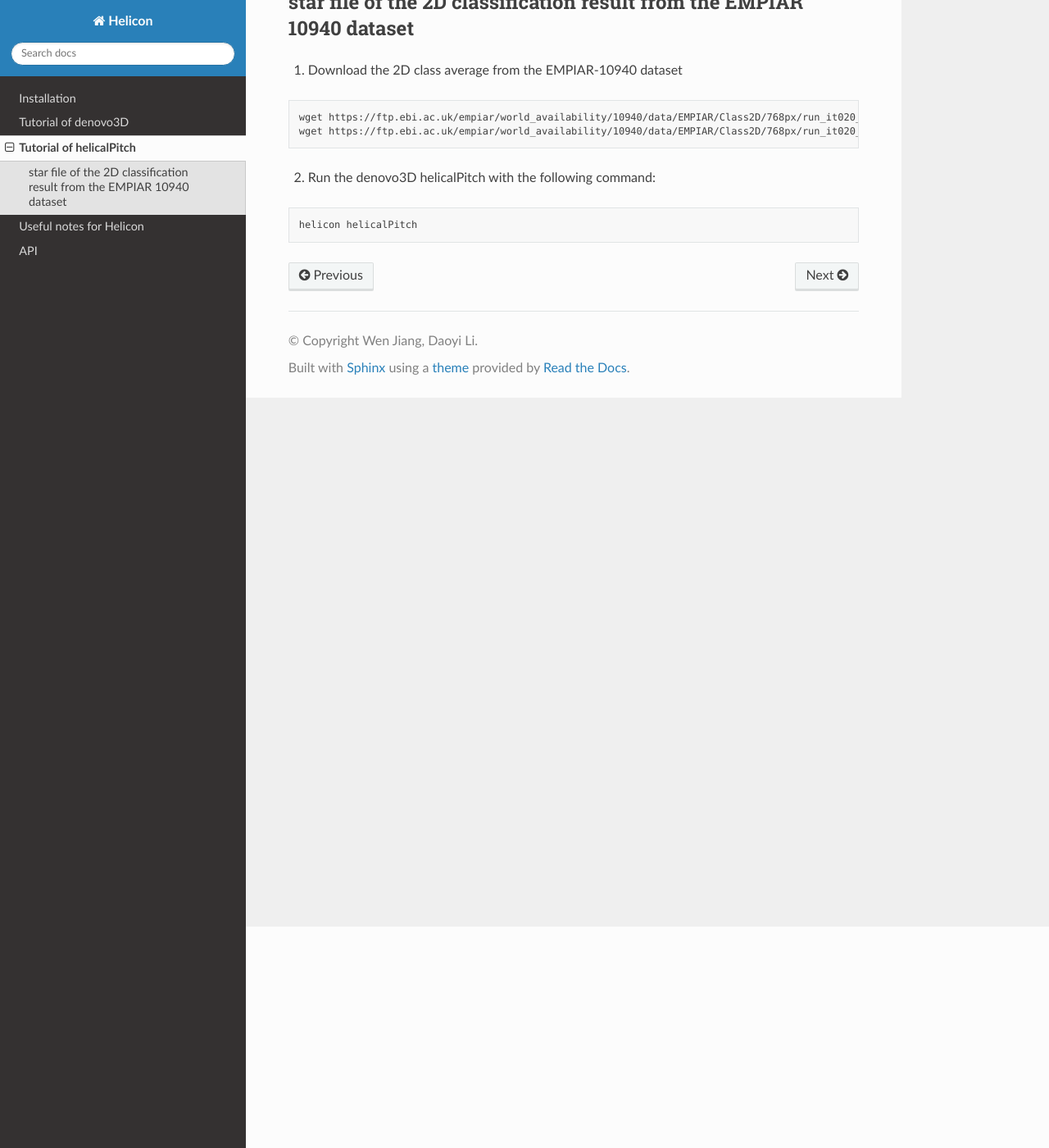
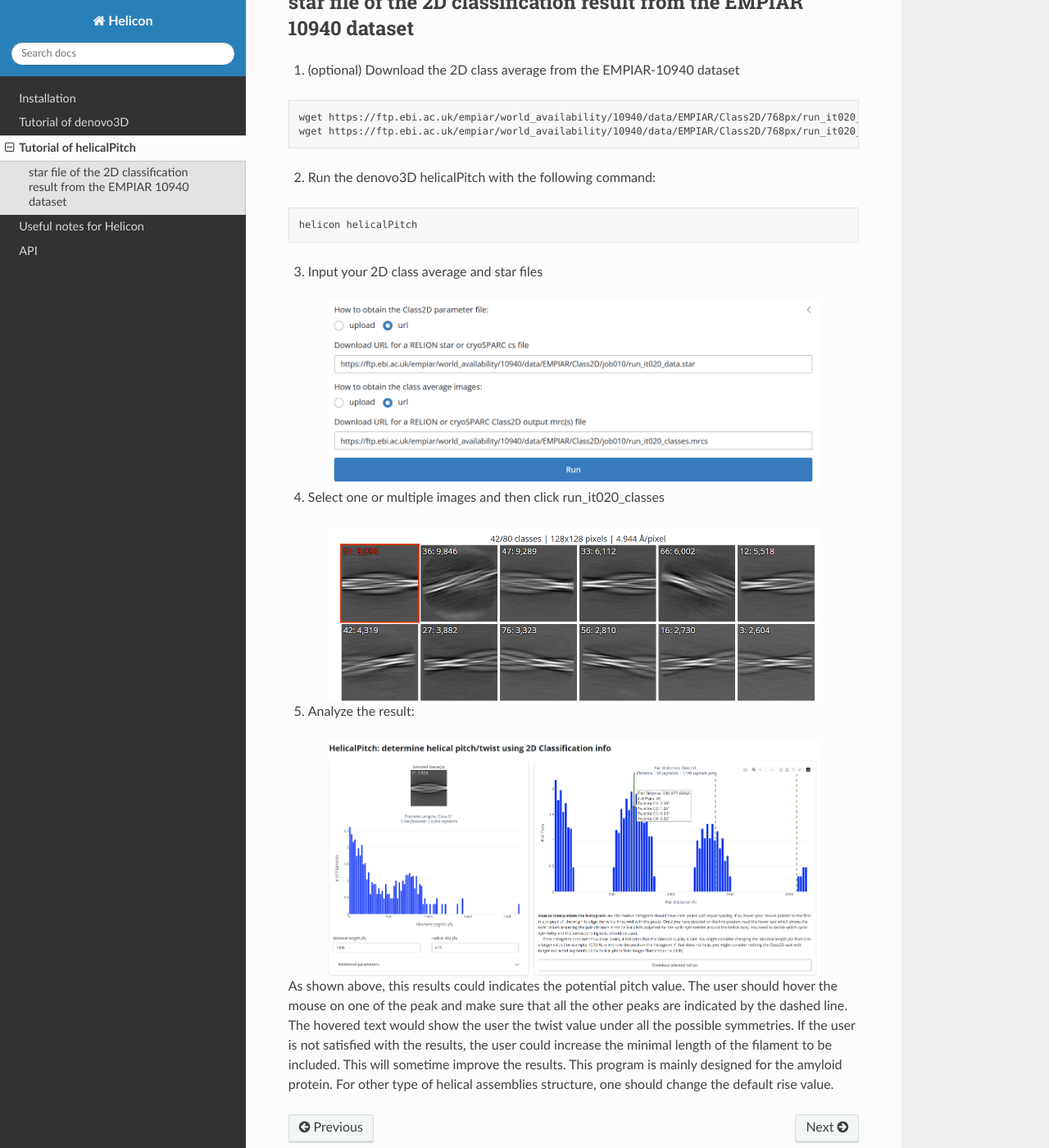
Before and after one commit to jianglab/helicon_doc, a Sphinx documentation site: the page built from docs/source/helicalPitch.rst, in a window 1280 px wide and 1400 px high, scrolled down 270 px. Shown: the whole window at 82% size. Built offline with Sphinx 7.4.7 and the Read the Docs theme 3.1.0, drawn with Linux system fonts in a browser that asks for light colours.

Commit message:
add tutorial for the helicalPitch

```diff
--- a/docs/source/helicalPitch.rst
+++ b/docs/source/helicalPitch.rst
@@ -10,7 +10,7 @@ from the 2D class average image with short pitch to the image that does not incl
 star file of the 2D classification result from the EMPIAR 10940 dataset
 ------------
 
-1. Download the 2D class average from the EMPIAR-10940 dataset
+1. (optional) Download the 2D class average from the EMPIAR-10940 dataset
 
 .. code-block:: bash
 
@@ -22,3 +22,28 @@ star file of the 2D classification result from the EMPIAR 10940 dataset
 .. code-block:: bash
 
     helicon helicalPitch
+
+3. Input your 2D class average and star files
+
+.. image:: ../images/hp_input.png
+    :width: 600px
+    :align: center
+
+4. Select one or multiple images and then click run_it020_classes
+
+.. image:: ../images/hp_select.png
+    :width: 600px
+    :align: center
+
+5. Analyze the result:
+
+.. image:: ../images/hp_results.png
+    :width: 600px
+    :align: center
+
+As shown above, this results could indicates the potential pitch value. The user should hover the mouse on one
+of the peak and make sure that all the other peaks are indicated by the dashed line. The hovered text would show
+the user the twist value under all the possible symmetries. If the user is not satisfied with the results, the user
+could increase the minimal length of the filament to be included. This will sometime improve the results. This program
+is mainly designed for the amyloid protein. For other type of helical assemblies structure, one should change the default
+rise value.
```
Also changed, not shown: docs/images/hp_input.png (added), docs/images/hp_results.png (added), docs/images/hp_select.png (added).
